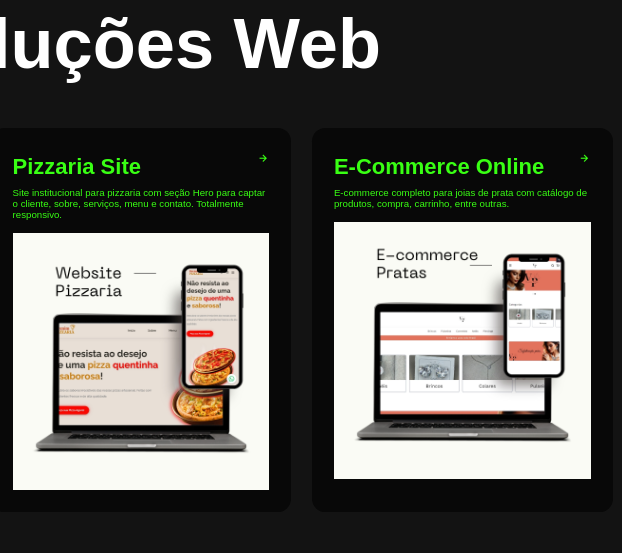
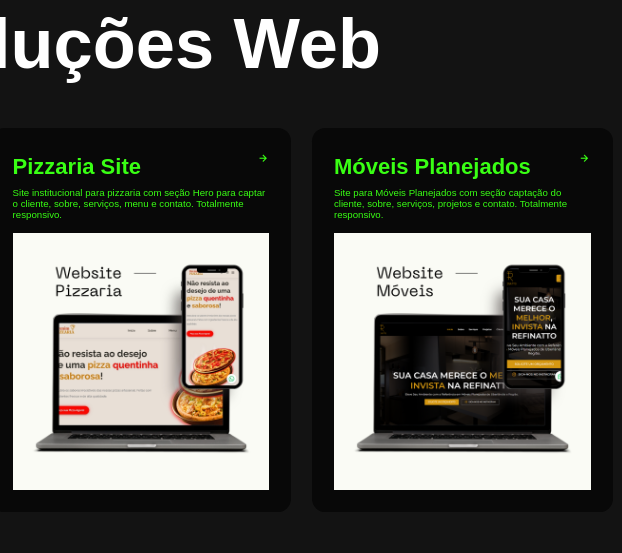
Before and after one commit to brenimcode/brenimcode-portfolio, a plain HTML site: page index.html in a window 1280 px wide. Shown: the part 3340-3893 px from the top of the page, 499-1121 px from the left. Drawn offline with nearby package versions, Linux system fonts and the light colour scheme.

Commit message:
Site adicionado

```diff
--- a/index.html
+++ b/index.html
@@ -208,13 +208,13 @@
             </article>
 
             <article class="work__card">
-                <a href="https://vanessapratas2.lojavirtualnuvem.com.br/" target="_blank" class="work__link">
-                    <h4 class="work-title">E-Commerce Online</h4>
+                <a href="https://moveisrefinatto.com/" target="_blank" class="work__link">
+                    <h4 class="work-title">Móveis Planejados</h4>
                 <p class="description">
-                    E-commerce completo para joias de prata com catálogo de produtos, compra, carrinho, entre outras.
+                    Site para Móveis Planejados com seção captação do cliente, sobre, serviços, projetos e contato. Totalmente responsivo.
                 </p>
 
-                <img src="projeto3.jpg" alt="projeto3" class="work-img">
+                <img src="projeto3.png" alt="projeto3" class="work-img">
                 <i class='bx bx-right-arrow-alt'></i>
             </a>
             </article>
```
Also changed, not shown: projeto3.jpg (deleted), projeto3.png (added).
